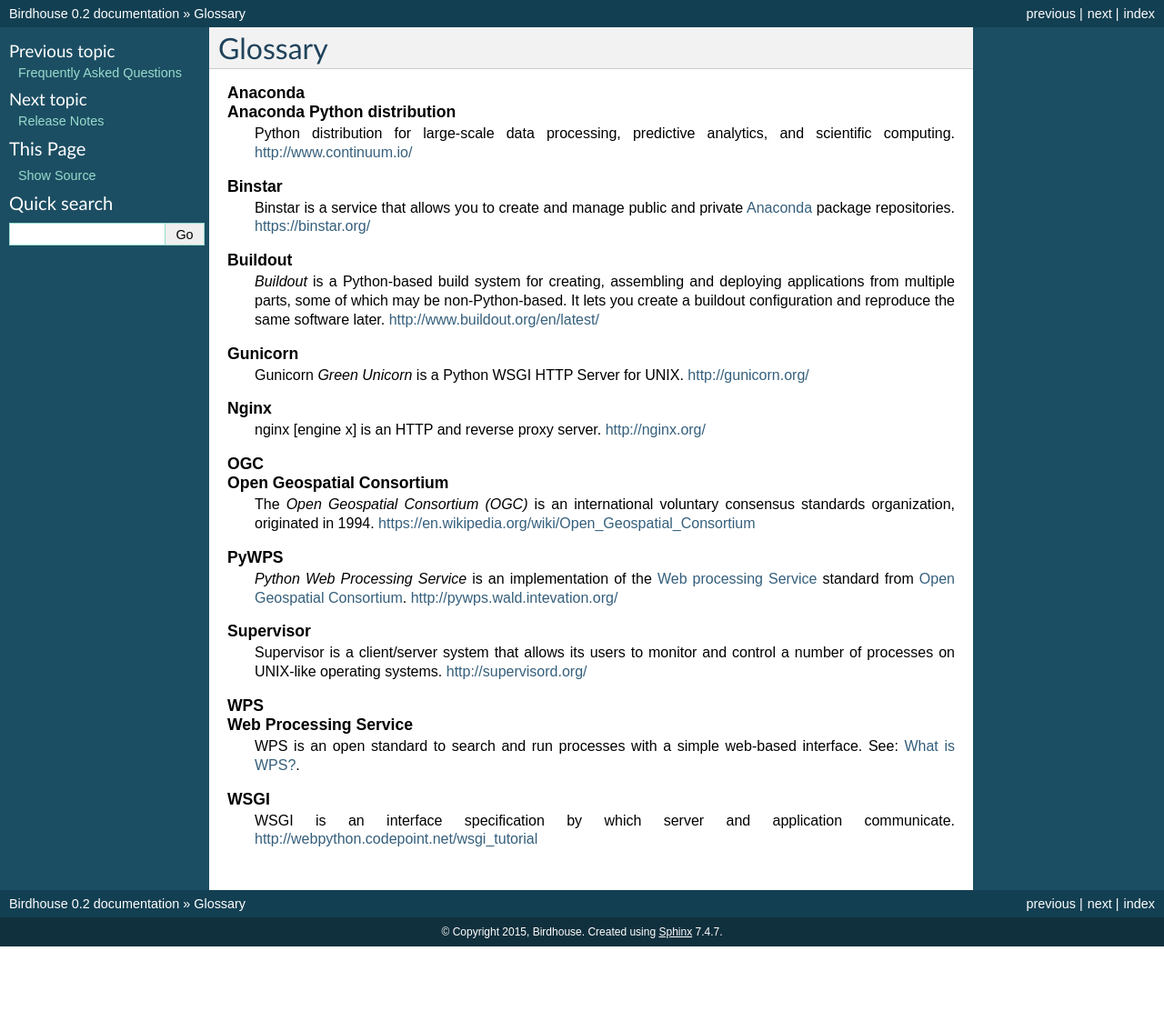
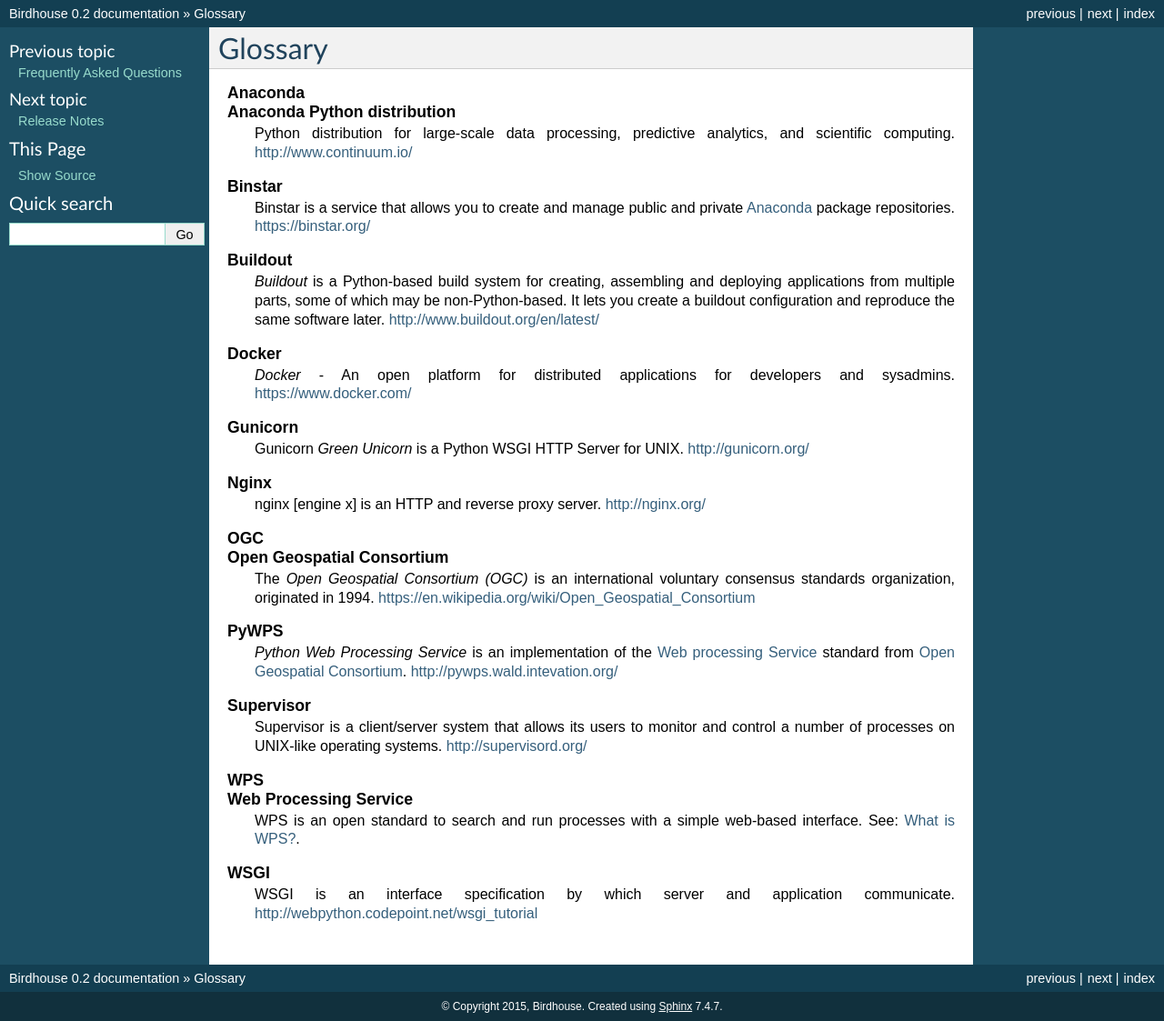
Before and after one commit to bird-house/birdhouse-docs, a Sphinx documentation site: the page built from docs/source/glossary.rst, in a window 1280 px wide. Shown: the whole page at 91% size. Built offline with Sphinx 7.4.7, drawn with Linux system fonts in a browser that asks for light colours; before the commit the page ends 1041 px from its top, so only the background shows below that.

Commit message:
added docker to glossary

```diff
--- a/docs/source/glossary.rst
+++ b/docs/source/glossary.rst
@@ -50,3 +50,7 @@
    Binstar
       Binstar is a service that allows you to create and manage public and private :term:`Anaconda` package repositories.
       https://binstar.org/
+
+   Docker
+      *Docker* - An open platform for distributed applications for developers and sysadmins.
+      https://www.docker.com/
--- a/docs/source/installation.rst
+++ b/docs/source/installation.rst
@@ -14,7 +14,7 @@
 
 Birdhouse uses :term:`Anaconda Python distribution` for most of the dependencies. If Anaconda is not already installed it will be installed during the installation process. Anaconda has packages for Linux, MacOSX and Windows. But not all packages used by Birdhouse are already available in the default package channel of Anaconda. The missing packages are supplied by Birdhouse on :term:`Binstar`. But we currently maintain only packages for Linux 64-bit and partly for MacOSX.
 
-So the short answer to the requirements is: you need a **Linux 64-bit installation**.
+So the short answer to the requirements is: **you need a Linux 64-bit installation**.
 
 Birdhouse is currently used on Ubuntu 14.04 and CentOS 6.x. It should also work on Debian, LinuxMint and Fedora.
 
@@ -85,7 +85,7 @@
 Using Birdhouse with Docker
 ---------------------------
 
-An alternative way to install and deploy Birdhouse Web Processing Services is using `Docker <https://www.docker.com/>`_. The Birdhouse WPS servers are available as Docker image on `Docker Hub <https://registry.hub.docker.com/repos/birdhouse/>`_. See an example on how to use them with the :ref:`Emu WPS Docker image <emu:tutorial>`
+An alternative way to install and deploy Birdhouse Web Processing Services is using :term:`Docker`. The Birdhouse WPS servers are available as Docker image on `Docker Hub <https://registry.hub.docker.com/repos/birdhouse/>`_. See an example on how to use them with the :ref:`Emu WPS Docker image <emu:tutorial>`
 
 .. _anaconda:
 
```
